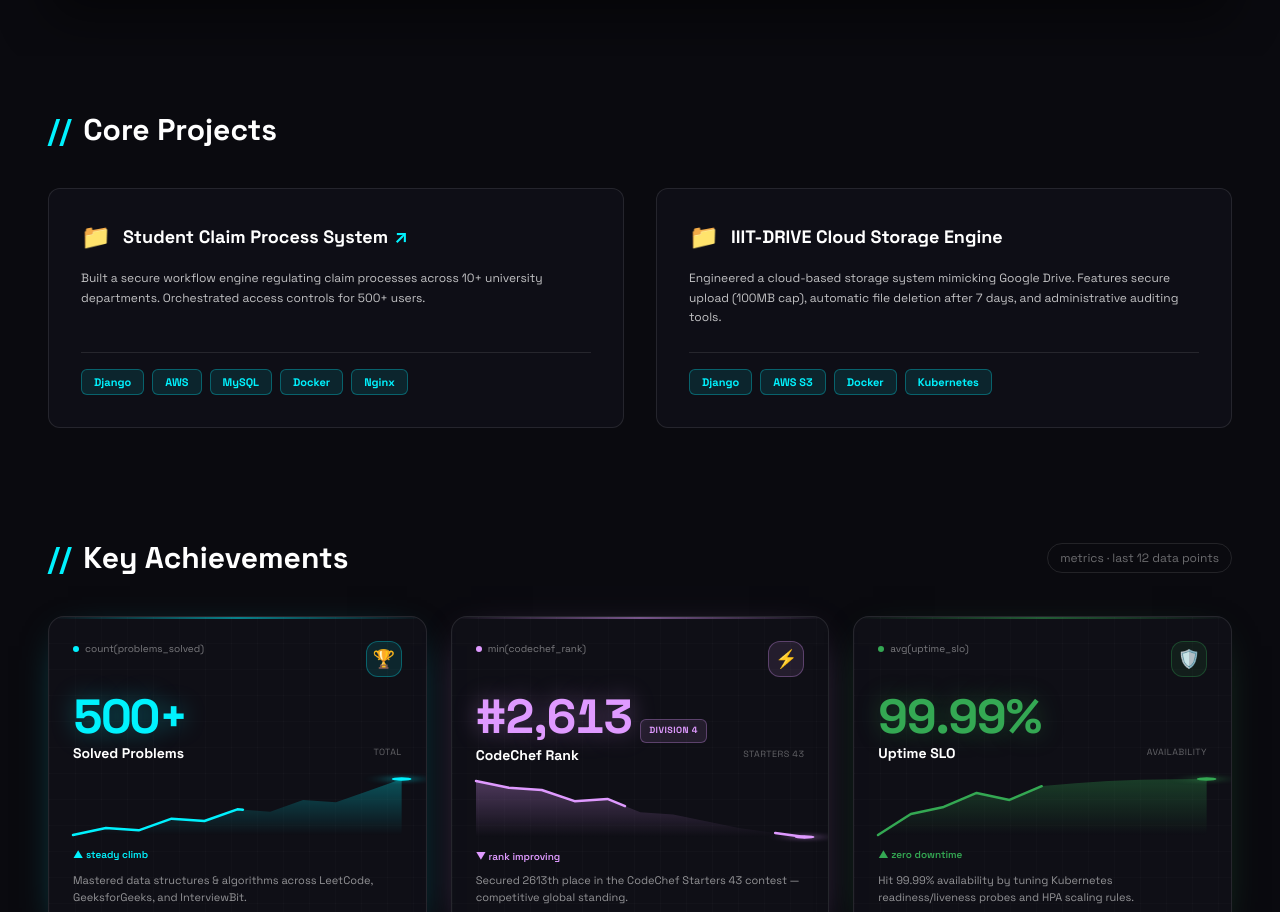
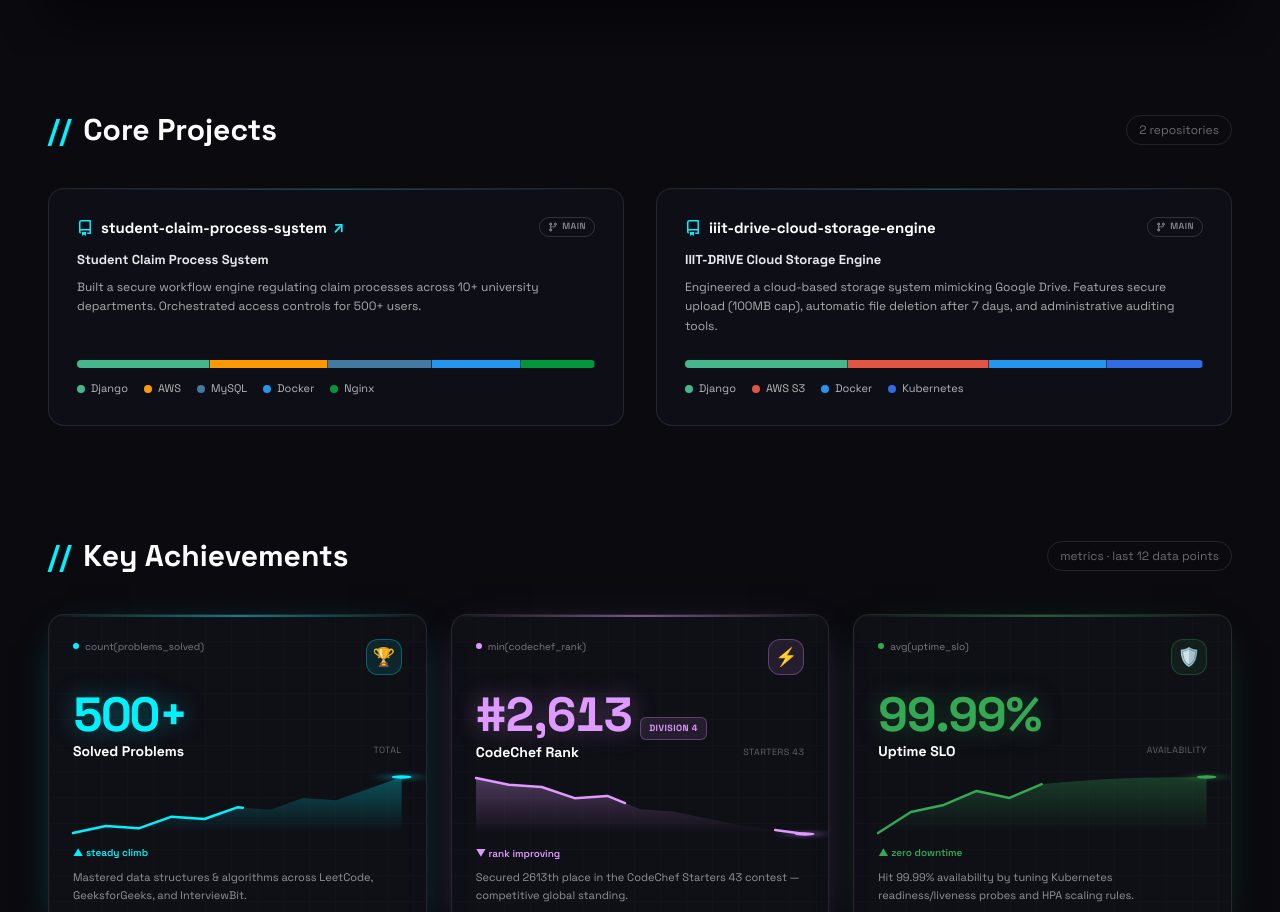
Before and after one commit to Findcoding/portfolio, a Next.js app in the folder portfolio-next/: page /portfolio in a window 1280 px wide. Shown: the part 4490-5402 px from the top of the page. Built offline with nearby package versions, Linux system fonts and the light colour scheme; no server answers.

Commit message:
redesigned project sections

```diff
--- a/portfolio-next/src/components/SreProjects.tsx
+++ b/portfolio-next/src/components/SreProjects.tsx
@@ -1,76 +1,152 @@
 "use client";
 
 import React from "react";
+
+interface Project {
+  name: string;
+  slug: string;
+  href: string | null;
+  desc: string;
+  stack: string[];
+}
+
+const TECH_COLORS: Record<string, string> = {
+  Django: "#44B78B",
+  AWS: "#FF9900",
+  "AWS S3": "#E25444",
+  MySQL: "#4479A1",
+  Docker: "#2496ED",
+  Nginx: "#009639",
+  Kubernetes: "#326CE5",
+};
+
+const techColor = (t: string) => TECH_COLORS[t] ?? "#00f2fe";
+
+const projects: Project[] = [
+  {
+    name: "Student Claim Process System",
+    slug: "student-claim-process-system",
+    href: "https://repository.iiitd.edu.in/xmlui/handle/123456789/1125",
+    desc: "Built a secure workflow engine regulating claim processes across 10+ university departments. Orchestrated access controls for 500+ users.",
+    stack: ["Django", "AWS", "MySQL", "Docker", "Nginx"],
+  },
+  {
+    name: "IIIT-DRIVE Cloud Storage Engine",
+    slug: "iiit-drive-cloud-storage-engine",
+    href: null,
+    desc: "Engineered a cloud-based storage system mimicking Google Drive. Features secure upload (100MB cap), automatic file deletion after 7 days, and administrative auditing tools.",
+    stack: ["Django", "AWS S3", "Docker", "Kubernetes"],
+  },
+];
+
+function RepoIcon({ className }: { className?: string }) {
+  return (
+    <svg viewBox="0 0 16 16" className={className} fill="currentColor" aria-hidden="true">
+      <path d="M2 2.5A2.5 2.5 0 0 1 4.5 0h8.75a.75.75 0 0 1 .75.75v12.5a.75.75 0 0 1-.75.75h-2.5a.75.75 0 0 1 0-1.5h1.75v-2h-8a1 1 0 0 0-.714 1.7.75.75 0 1 1-1.072 1.05A2.495 2.495 0 0 1 2 11.5Zm10.5-1h-8a1 1 0 0 0-1 1v6.708A2.486 2.486 0 0 1 4.5 9h8ZM5 12.25a.25.25 0 0 1 .25-.25h3.5a.25.25 0 0 1 .25.25v3.25a.25.25 0 0 1-.4.2l-1.45-1.087a.249.249 0 0 0-.3 0L5.4 15.7a.25.25 0 0 1-.4-.2Z" />
+    </svg>
+  );
+}
+
+function BranchIcon({ className }: { className?: string }) {
+  return (
+    <svg viewBox="0 0 16 16" className={className} fill="currentColor" aria-hidden="true">
+      <path d="M9.5 3.25a2.25 2.25 0 1 1 3 2.122V6A2.5 2.5 0 0 1 10 8.5H6a1 1 0 0 0-1 1v1.128a2.251 2.251 0 1 1-1.5 0V5.372a2.25 2.25 0 1 1 1.5 0v1.836A2.493 2.493 0 0 1 6 7h4a1 1 0 0 0 1-1v-.628A2.25 2.25 0 0 1 9.5 3.25Zm-6 0a.75.75 0 1 0 1.5 0 .75.75 0 0 0-1.5 0Zm8.25-.75a.75.75 0 1 0 0 1.5.75.75 0 0 0 0-1.5ZM4.25 12a.75.75 0 1 0 0 1.5.75.75 0 0 0 0-1.5Z" />
+    </svg>
+  );
+}
+
+function ProjectCard({ project }: { project: Project }) {
+  // Organic, GitHub-style descending weights for the language bar
+  const weights = project.stack.map((_, i) => project.stack.length - i * 0.55);
+  const total = weights.reduce((a, b) => a + b, 0);
+
+  return (
+    <article className="group relative overflow-hidden rounded-2xl bg-[#101018]/80 border border-white/10 hover:border-[#00f2fe]/50 transition-all duration-300 flex flex-col justify-between w-[290px] xs:w-[330px] md:w-auto shrink-0 snap-start hover:shadow-[0_20px_50px_-25px_rgba(0,242,254,0.45)]">
+      {/* Top accent line */}
+      <div className="absolute top-0 left-0 right-0 h-px bg-gradient-to-r from-transparent via-[#00f2fe]/50 to-transparent opacity-60 group-hover:opacity-100 transition-opacity" />
+
+      <div className="p-6 sm:p-7 flex flex-col h-full">
+        {/* Repo header */}
+        <div className="flex items-start justify-between gap-3 mb-3">
+          <div className="flex items-center gap-2 min-w-0">
+            <RepoIcon className="w-4 h-4 text-[#00f2fe] shrink-0" />
+            <div className="font-mono text-sm sm:text-[15px] font-bold min-w-0">
+              {project.href ? (
+                <a
+                  href={project.href}
+                  target="_blank"
+                  rel="noopener noreferrer"
+                  className="text-white hover:text-[#00f2fe] transition-colors inline-flex items-center gap-1.5"
+                >
+                  <span className="truncate">{project.slug}</span>
+                  <span className="text-[#00f2fe] shrink-0">↗</span>
+                </a>
+              ) : (
+                <span className="text-white truncate">{project.slug}</span>
+              )}
+            </div>
+          </div>
+          <span className="flex items-center gap-1 font-mono text-[9px] font-semibold uppercase tracking-wider text-white/50 border border-white/15 rounded-full px-2 py-0.5 shrink-0">
+            <BranchIcon className="w-2.5 h-2.5" />
+            main
+          </span>
+        </div>
+
+        {/* Human-readable project title */}
+        <h3 className="font-mono text-[13px] font-bold text-white/90 mb-2">{project.name}</h3>
+
+        {/* README description */}
+        <p className="font-mono text-xs text-white/65 leading-relaxed mb-6">{project.desc}</p>
+
+        {/* Language breakdown bar + legend */}
+        <div className="mt-auto">
+          <div className="flex h-2 w-full rounded-full overflow-hidden bg-white/5 mb-3">
+            {project.stack.map((t, i) => (
+              <div
+                key={i}
+                title={t}
+                style={{
+                  width: `${(weights[i] / total) * 100}%`,
+                  background: techColor(t),
+                  boxShadow: "inset -1px 0 0 rgba(10,10,15,0.6)",
+                }}
+                className="h-full transition-transform duration-300 group-hover:brightness-110"
+              />
+            ))}
+          </div>
+
+          <div className="flex flex-wrap gap-x-4 gap-y-1.5">
+            {project.stack.map((t, i) => (
+              <span key={i} className="flex items-center gap-1.5 font-mono text-[11px] text-white/70">
+                <span className="w-2 h-2 rounded-full shrink-0" style={{ background: techColor(t) }} />
+                {t}
+              </span>
+            ))}
+          </div>
+        </div>
+      </div>
+    </article>
+  );
+}
 
 export default function SreProjects() {
   return (
     <section id="projects" className="w-full py-10 sm:py-14 px-6 sm:px-12 bg-[#0a0a0f] relative">
       <div className="max-w-[1300px] mx-auto">
-        <h2 className="font-mono text-2xl sm:text-3xl font-extrabold text-white mb-6 sm:mb-10 flex items-center gap-3">
-          <span className="text-[#00f2fe]">//</span> Core Projects
-        </h2>
+        <div className="flex flex-wrap items-center justify-between gap-3 mb-6 sm:mb-10">
+          <h2 className="font-mono text-2xl sm:text-3xl font-extrabold text-white flex items-center gap-3">
+            <span className="text-[#00f2fe]">//</span> Core Projects
+          </h2>
+          <span className="font-mono text-[10px] sm:text-xs text-white/40 border border-white/10 rounded-full px-3 py-1.5">
+            {projects.length} repositories
+          </span>
+        </div>
 
-        {/* Core Projects Cards - Horizontally Scrollable on Mobile View Only */}
-        <div className="flex md:grid md:grid-cols-2 gap-5 md:gap-8 overflow-x-auto md:overflow-visible pb-3 md:pb-0 snap-x snap-mandatory scroll-smooth no-scrollbar -mx-6 md:mx-0 px-6 md:px-0">
-          {/* Project 1 */}
-          <div className="p-6 sm:p-8 rounded-xl bg-[#101018]/80 border border-white/10 hover:border-[#00f2fe]/50 transition-all flex flex-col justify-between w-[290px] xs:w-[330px] md:w-auto shrink-0 snap-start">
-            <div>
-              <div className="flex items-center gap-3 mb-4">
-                <span className="text-xl sm:text-2xl">📁</span>
-                <h3 className="font-mono text-sm sm:text-lg font-bold text-white">
-                  <a
-                    href="https://repository.iiitd.edu.in/xmlui/handle/123456789/1125"
-                    target="_blank"
-                    rel="noopener noreferrer"
-                    className="hover:text-[#00f2fe] transition-colors inline-flex items-center gap-1.5"
-                  >
-                    <span>Student Claim Process System</span>
-                    <span className="text-[#00f2fe]">↗</span>
-                  </a>
-                </h3>
-              </div>
-              <p className="font-mono text-xs text-white/75 leading-relaxed mb-6">
-                Built a secure workflow engine regulating claim processes across 10+ university departments. Orchestrated access controls for 500+ users.
-              </p>
-            </div>
-
-            <div className="flex flex-wrap gap-2 pt-4 border-t border-white/10">
-              {["Django", "AWS", "MySQL", "Docker", "Nginx"].map((tech, idx) => (
-                <span
-                  key={idx}
-                  className="font-mono text-[10.5px] sm:text-[11px] px-2.5 py-0.5 sm:px-3 sm:py-1 rounded-md bg-[#00f2fe]/10 border border-[#00f2fe]/30 text-[#00f2fe] font-bold"
-                >
-                  {tech}
-                </span>
-              ))}
-            </div>
-          </div>
-
-          {/* Project 2 */}
-          <div className="p-6 sm:p-8 rounded-xl bg-[#101018]/80 border border-white/10 hover:border-[#00f2fe]/50 transition-all flex flex-col justify-between w-[290px] xs:w-[330px] md:w-auto shrink-0 snap-start">
-            <div>
-              <div className="flex items-center gap-3 mb-4">
-                <span className="text-xl sm:text-2xl">📁</span>
-                <h3 className="font-mono text-sm sm:text-lg font-bold text-white">
-                  IIIT-DRIVE Cloud Storage Engine
-                </h3>
-              </div>
-              <p className="font-mono text-xs text-white/75 leading-relaxed mb-6">
-                Engineered a cloud-based storage system mimicking Google Drive. Features secure upload (100MB cap), automatic file deletion after 7 days, and administrative auditing tools.
-              </p>
-            </div>
-
-            <div className="flex flex-wrap gap-2 pt-4 border-t border-white/10">
-              {["Django", "AWS S3", "Docker", "Kubernetes"].map((tech, idx) => (
-                <span
-                  key={idx}
-                  className="font-mono text-[10.5px] sm:text-[11px] px-2.5 py-0.5 sm:px-3 sm:py-1 rounded-md bg-[#00f2fe]/10 border border-[#00f2fe]/30 text-[#00f2fe] font-bold"
-                >
-                  {tech}
-                </span>
-              ))}
-            </div>
-          </div>
+        {/* Repository cards — horizontally scrollable on mobile, 2-col grid on desktop */}
+        <div className="flex md:grid md:grid-cols-2 gap-5 md:gap-8 overflow-x-auto md:overflow-visible pb-3 md:pb-0 snap-x snap-mandatory scroll-smooth no-scrollbar -mx-6 md:mx-0 px-6 md:px-0 items-stretch">
+          {projects.map((project, idx) => (
+            <ProjectCard key={idx} project={project} />
+          ))}
         </div>
       </div>
     </section>
```
